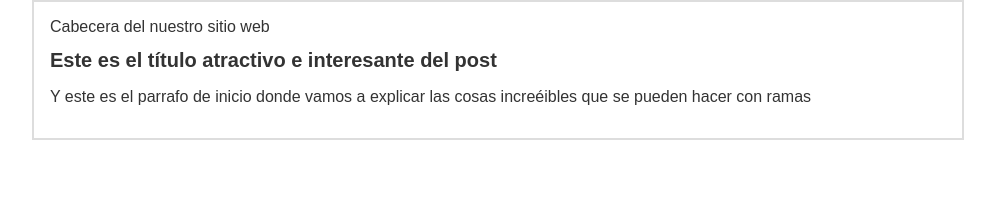
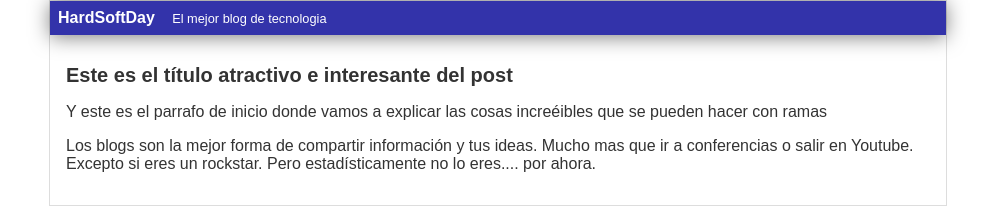
Before and after one commit to Duarte-99/hyperblog, a plain HTML site: page blogspot.html in a window 1280 px wide. Shown: the whole page, without its empty margins (142-1137 px from the left). Drawn offline with Linux system fonts and the light colour scheme.

Commit message:
Por fin terminanos la cabecera con color azul

```diff
--- a/blogspot.html
+++ b/blogspot.html
@@ -11,12 +11,14 @@
         <div id="container">
 
             <div id="cabecera">
-                Cabecera del nuestro sitio web
+                HardSoftDay
+                <span id="tagline">El mejor blog de tecnologia</span>
             </div>
 
             <div id="post">
                 <h1>Este es el título atractivo e interesante del post</h1>
                 <p>Y este es el parrafo de inicio donde vamos a explicar las cosas increéibles que se pueden hacer con ramas</p>
+                <p>Los blogs son la mejor forma de compartir información y tus ideas. Mucho mas que ir a conferencias o salir en Youtube. Excepto si eres un rockstar. Pero estadísticamente no lo eres.... por ahora.</p>
             </div>
 
         </div>
--- a/css/estilos.css
+++ b/css/estilos.css
@@ -2,17 +2,35 @@ body
 {
     color: #333;
     text-align: center;
-    font-family: "Arial";
+    font-family: Arial;
     font-size: 16px;
     margin: 0;
     padding: 0;
 }
+
+#cabecera
+{
+    background: #33A;
+    box-shadow: 0px 2px 20px 0px rgba(0,0,0,0.5);
+    color: white;
+    font-weight: bold;
+    margin: 0;
+    padding: 0.5em;
+}
+
+#cabecera #tagline
+{
+    padding: 0 0 0 1em;
+    font-weight: normal;
+    font-size: 0.8em;
+}
+
 #container
 {
     width: 70%;
-    padding: 1em;
+    padding: 0;
     text-align: left;
-    border: 2px solid #DDD;
+    border: 1px solid #DDD;
     margin: 0 auto;
 }
 
@@ -20,3 +38,7 @@ body
 {
     font-size: 20px;
 }
+#post
+{
+    padding: 1em;
+}
```
